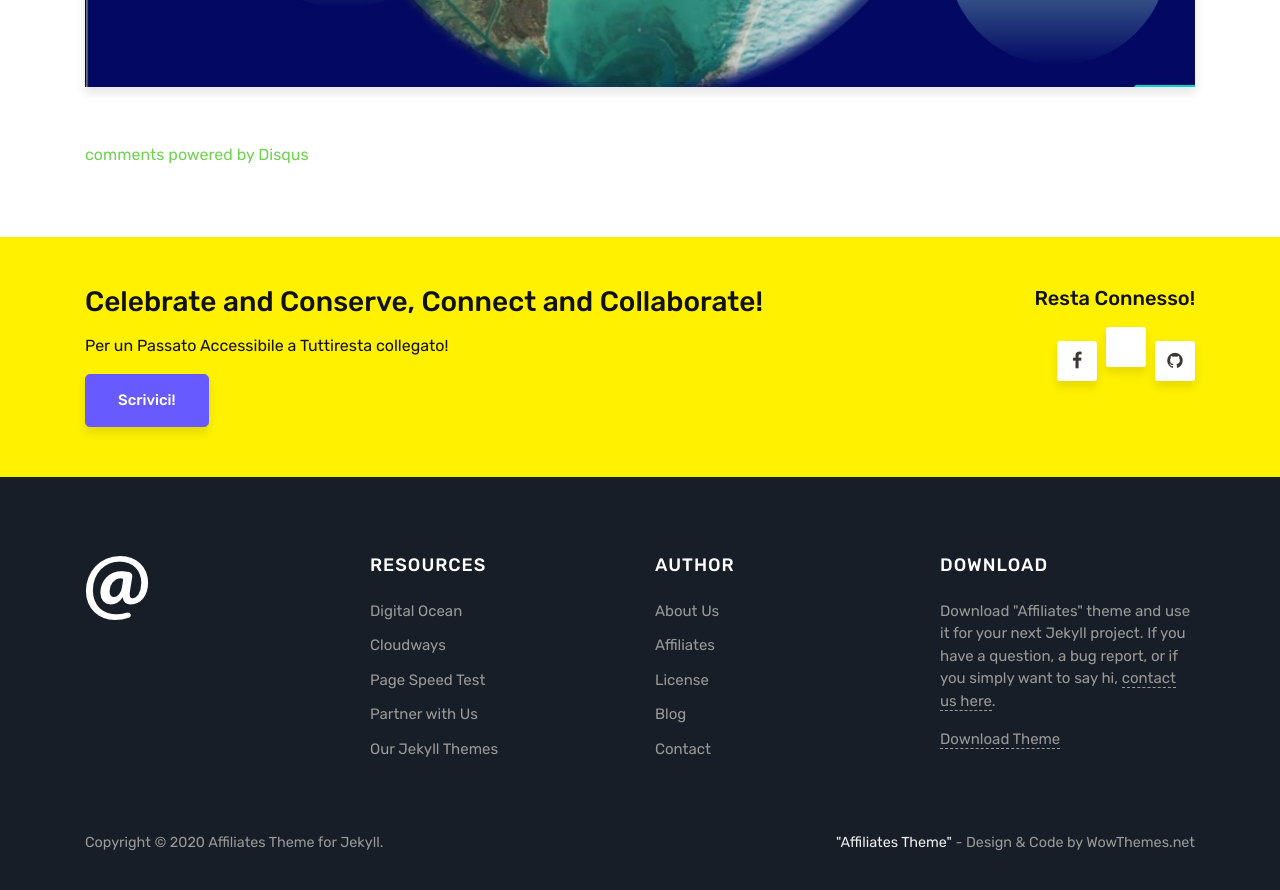
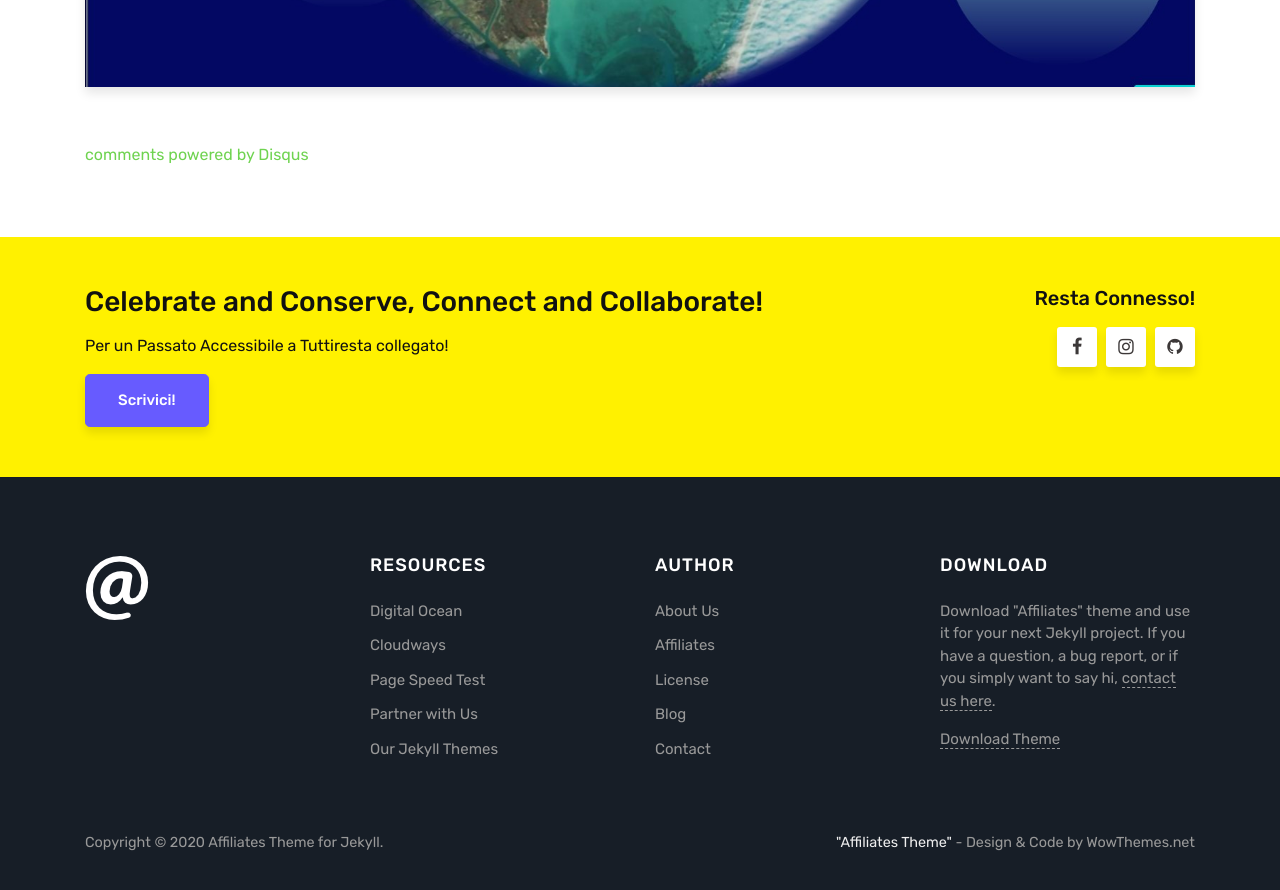
Before and after one commit to valrem93/SantIlarioeilBrenta_test, a Jekyll site: the page built from docs/special editions.md, in a window 1280 px wide and 900 px high, scrolled down 1022 px. Shown: the top 890 px of the window. Built offline with Jekyll 4.4.1, drawn with Linux system fonts in a browser that asks for light colours; comment, search, counter and statistics services are not loaded.

Commit message:
Update default.html

```diff
--- a/docs/_layouts/default.html
+++ b/docs/_layouts/default.html
@@ -135,7 +135,7 @@
                 <div class="col-md-4 text-right footersocial">
                     <h5>Resta Connesso!</h5>
                     <i class="fa fa-facebook"></i>
-                                     <i class="fa fa-Instagram"></i>
+                                     <i class="fa fa-instagram"></i>
                                              <i class="fa fa-github"></i>
                 </div>
             </div>
```
